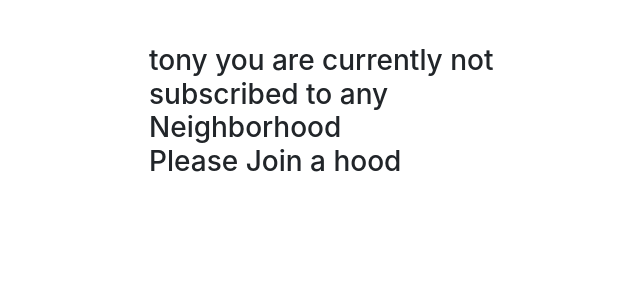
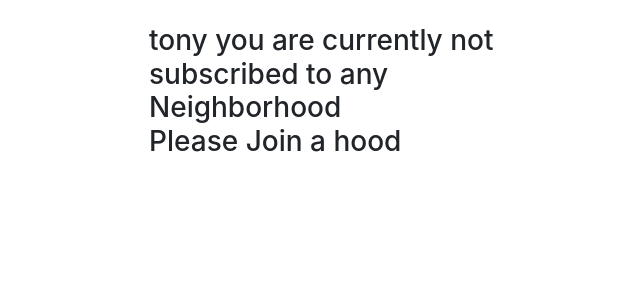
Before and after one commit to TonyKioko/NeighborHood, a Django app: page /home/ in a window 1280 px wide. Shown: the part 76-376 px from the top of the page, without its empty margins (316-956 px from the left). Run offline with Django 3.2, Linux system fonts and the light colour scheme; a user stored in the database is signed in; data comes from the database, SQL or seed files in the repository; some libraries are stand-ins or nearby versions.

Commit message:
style hood page

```diff
--- a/app/templates/current_hood.html
+++ b/app/templates/current_hood.html
@@ -1,13 +1,21 @@
 {%extends 'base.html'%} {% load static %} {% load bootstrap4 %} {% block content %}
-<div class="container" style="margin-top:120px;">
+<div class="container" style="margin-top:100px;">
 <style></style>
   {% with request.user.wewe.neighborhood as currenthood %}
   <div class="row">
 <div class="col-md-4"></div>
 <div class="col-md-4">  {% if currenthood %}
-  <h3><strong>{{currenthood.name}}</strong></h3>
 
-  <strong>Hood population : {{ currenthood.members.count }} members</strong>
+  <div class="card" style="width: 22rem; height:200px;">
+<div class="card-header">
+  <h3 class="text-center"><strong>{{currenthood.name}}</strong></h3>
+</div>
+<ul class="list-group list-group-flush">
+  <li class="list-group-item text-center">  <strong>Hood population : {{ currenthood.members.count }} members</strong></li>
+    <li class="list-group-item"><p> <span style="margin:16px;">  <a href="{% url 'new_alert'%}" class="btn btn-info btn-outline">Post</a></span> <span>  <a href="{% url 'add_business'%}" class="btn btn-info btn-outline">Add Business</a> </span></p></li>
+
+</ul>
+</div>
 
 <div class="col-md-4"></div>
   </div>
@@ -53,8 +61,16 @@
     {% endfor%}
     {% else%}
     <h3>{% with request.user as name%}
-      {{name.username}} you are currently not subscribed to any Neighborhood <br>
-      Please Join a hood <br>
+      <div class="row">
+        <div class="col-md-12">
+        <p>
+          {{name.username}} you are currently not subscribed to any Neighborhood <br>
+           Please Join a hood <br>
+        </p>
+        </div>
+
+      </div>
+
     {% endwith%}
     </h3>
   </div>
```
